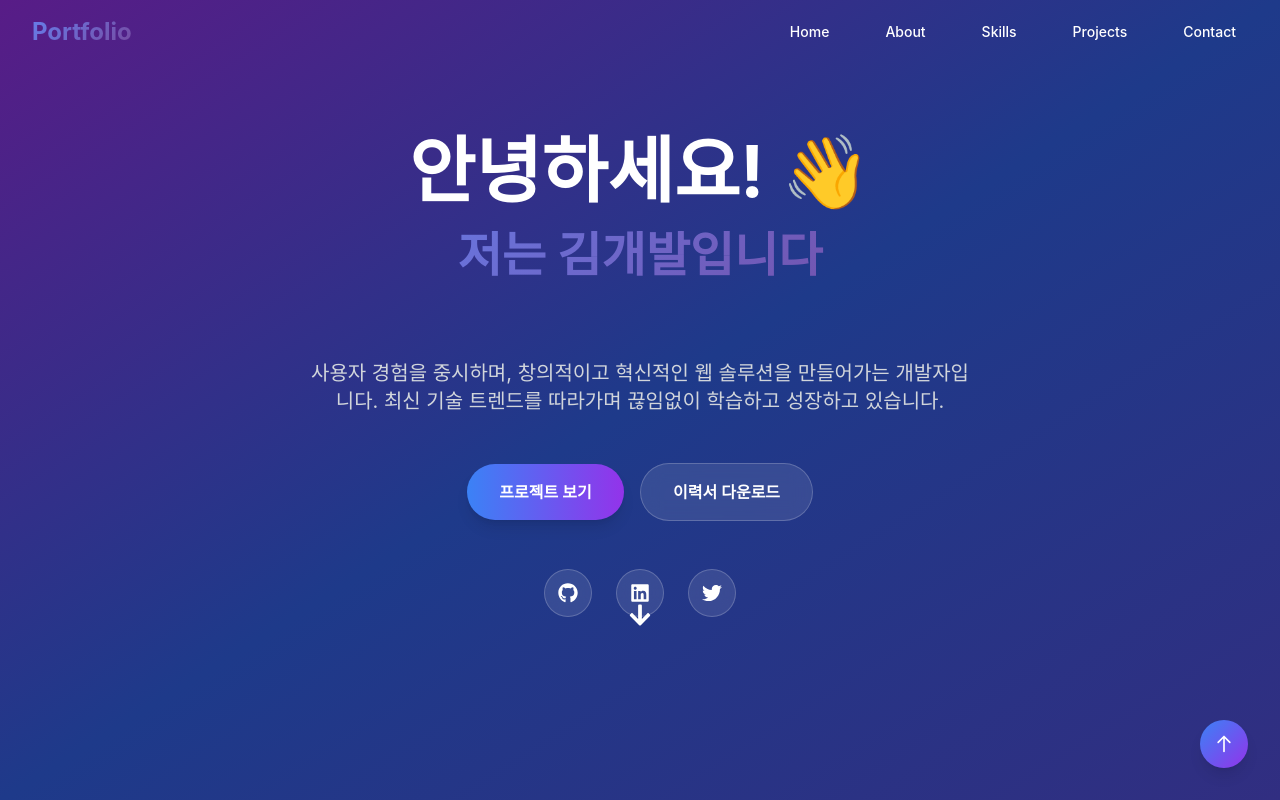
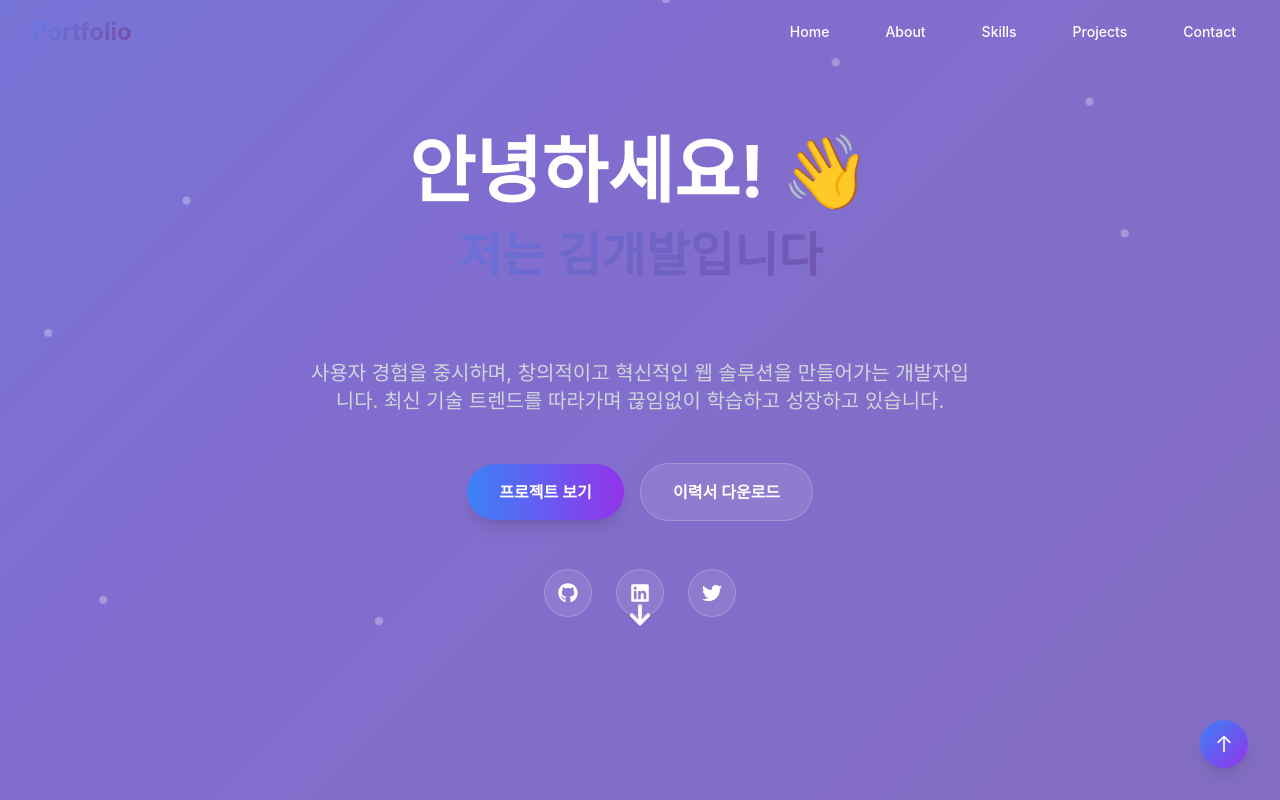
Before and after one commit to jongjinlim/my_test_portfolio, a React (Create React App) app: page /#/ in a window 1280 px wide. Shown: the top 800 px of the page. Built offline with nearby package versions, Linux system fonts and the light colour scheme.

Commit message:
Restore animations: loading screen, floating particles, hero animations, and typing effects

```diff
--- a/src/App.js
+++ b/src/App.js
@@ -1,4 +1,5 @@
-import React from 'react';
+import React, { useState, useEffect } from 'react';
+import { motion } from 'framer-motion';
 import { HashRouter as Router, Routes, Route } from 'react-router-dom';
 import Navbar from './components/Navbar';
 import Hero from './components/Hero';
@@ -9,6 +10,40 @@ import Contact from './components/Contact';
 import Footer from './components/Footer';
 
 function App() {
+  const [isLoading, setIsLoading] = useState(true);
+
+  useEffect(() => {
+    // 로딩 시간을 1초로 설정
+    const timer = setTimeout(() => {
+      setIsLoading(false);
+    }, 1000);
+
+    return () => clearTimeout(timer);
+  }, []);
+
+  if (isLoading) {
+    return (
+      <div className="min-h-screen flex items-center justify-center bg-gradient-to-br from-purple-900 via-blue-900 to-indigo-900">
+        <motion.div
+          initial={{ opacity: 0, scale: 0.5 }}
+          animate={{ opacity: 1, scale: 1 }}
+          transition={{ duration: 0.5 }}
+          className="text-center"
+        >
+          <div className="w-16 h-16 border-4 border-white border-t-transparent rounded-full animate-spin mx-auto mb-4"></div>
+          <motion.h2
+            initial={{ opacity: 0, y: 20 }}
+            animate={{ opacity: 1, y: 0 }}
+            transition={{ delay: 0.2, duration: 0.5 }}
+            className="text-white text-xl font-semibold"
+          >
+            Loading...
+          </motion.h2>
+        </motion.div>
+      </div>
+    );
+  }
+
   return (
     <Router>
       <div className="App">
--- a/src/components/Hero.js
+++ b/src/components/Hero.js
@@ -1,4 +1,5 @@
 import React, { useState, useEffect } from 'react';
+import { motion } from 'framer-motion';
 import { FaGithub, FaLinkedin, FaTwitter, FaArrowDown } from 'react-icons/fa';
 
 const Hero = () => {
@@ -23,68 +24,143 @@ const Hero = () => {
 
   return (
     <section id="home" className="min-h-screen flex items-center justify-center relative overflow-hidden">
-      {/* Static background instead of animated */}
-      <div className="absolute inset-0 bg-gradient-to-br from-purple-900 via-blue-900 to-indigo-900"></div>
+      {/* Animated background */}
+      <div className="absolute inset-0 animated-gradient opacity-20"></div>
+
+      {/* Floating elements - 눈 내리는 효과 */}
+      <div className="absolute inset-0 overflow-hidden">
+        {[...Array(8)].map((_, i) => (
+          <motion.div
+            key={i}
+            className="absolute w-2 h-2 bg-white rounded-full opacity-30"
+            animate={{
+              x: [0, 50, 0],
+              y: [0, -50, 0],
+            }}
+            transition={{
+              duration: 15 + i * 2,
+              repeat: Infinity,
+              ease: "linear",
+            }}
+            style={{
+              left: `${Math.random() * 100}%`,
+              top: `${Math.random() * 100}%`,
+            }}
+          />
+        ))}
+      </div>
 
       <div className="relative z-10 text-center px-4 max-w-4xl mx-auto">
-        {/* Main content - minimal animations */}
-        <div className="mb-8">
-          <h1 className="text-5xl md:text-7xl font-bold text-white mb-6">
+        {/* Main content */}
+        <motion.div
+          initial={{ opacity: 0, y: 30 }}
+          animate={{ opacity: 1, y: 0 }}
+          transition={{ duration: 0.8 }}
+          className="mb-8"
+        >
+          <motion.h1
+            initial={{ opacity: 0, scale: 0.8 }}
+            animate={{ opacity: 1, scale: 1 }}
+            transition={{ duration: 0.8, delay: 0.1 }}
+            className="text-5xl md:text-7xl font-bold text-white mb-6"
+          >
             안녕하세요! 👋
-          </h1>
+          </motion.h1>
 
-          <h2 className="text-3xl md:text-5xl font-bold gradient-text mb-4">
+          <motion.h2
+            initial={{ opacity: 0, scale: 0.8 }}
+            animate={{ opacity: 1, scale: 1 }}
+            transition={{ duration: 0.8, delay: 0.2 }}
+            className="text-3xl md:text-5xl font-bold gradient-text mb-4"
+          >
             저는 <span className="text-white">김개발</span>입니다
-          </h2>
+          </motion.h2>
 
-          <div className="text-xl md:text-2xl text-blue-200 mb-8 h-8">
+          <motion.div
+            initial={{ opacity: 0 }}
+            animate={{ opacity: 1 }}
+            transition={{ duration: 0.8, delay: 0.3 }}
+            className="text-xl md:text-2xl text-blue-200 mb-8 h-8"
+          >
             <span className="typewriter">{texts[currentText]}</span>
-          </div>
+          </motion.div>
 
-          <p className="text-lg md:text-xl text-gray-300 mb-12 max-w-2xl mx-auto leading-relaxed">
+          <motion.p
+            initial={{ opacity: 0, y: 20 }}
+            animate={{ opacity: 1, y: 0 }}
+            transition={{ duration: 0.8, delay: 0.4 }}
+            className="text-lg md:text-xl text-gray-300 mb-12 max-w-2xl mx-auto leading-relaxed"
+          >
             사용자 경험을 중시하며, 창의적이고 혁신적인 웹 솔루션을 만들어가는 개발자입니다.
             최신 기술 트렌드를 따라가며 끊임없이 학습하고 성장하고 있습니다.
-          </p>
-        </div>
+          </motion.p>
+        </motion.div>
 
         {/* CTA Buttons */}
-        <div className="flex flex-col sm:flex-row gap-4 justify-center items-center mb-12">
-          <button className="px-8 py-4 bg-gradient-to-r from-blue-500 to-purple-600 text-white font-semibold rounded-full shadow-lg hover:shadow-xl transition-all duration-300">
+        <motion.div
+          initial={{ opacity: 0, y: 20 }}
+          animate={{ opacity: 1, y: 0 }}
+          transition={{ duration: 0.8, delay: 0.5 }}
+          className="flex flex-col sm:flex-row gap-4 justify-center items-center mb-12"
+        >
+          <motion.button
+            whileHover={{ scale: 1.05 }}
+            whileTap={{ scale: 0.95 }}
+            className="px-8 py-4 bg-gradient-to-r from-blue-500 to-purple-600 text-white font-semibold rounded-full shadow-lg hover:shadow-xl transition-all duration-300"
+          >
             프로젝트 보기
-          </button>
+          </motion.button>
 
-          <button className="px-8 py-4 glass text-white font-semibold rounded-full border border-white/20 hover:bg-white/10 transition-all duration-300">
+          <motion.button
+            whileHover={{ scale: 1.05 }}
+            whileTap={{ scale: 0.95 }}
+            className="px-8 py-4 glass text-white font-semibold rounded-full border border-white/20 hover:bg-white/10 transition-all duration-300"
+          >
             이력서 다운로드
-          </button>
-        </div>
+          </motion.button>
+        </motion.div>
 
         {/* Social Links */}
-        <div className="flex justify-center space-x-6 mb-12">
+        <motion.div
+          initial={{ opacity: 0 }}
+          animate={{ opacity: 1 }}
+          transition={{ duration: 0.8, delay: 0.6 }}
+          className="flex justify-center space-x-6 mb-12"
+        >
           {[
             { icon: FaGithub, href: "#", label: "GitHub" },
             { icon: FaLinkedin, href: "#", label: "LinkedIn" },
             { icon: FaTwitter, href: "#", label: "Twitter" },
-          ].map((social) => (
-            <a
+          ].map((social, index) => (
+            <motion.a
               key={social.label}
               href={social.href}
+              whileHover={{ scale: 1.1, y: -3 }}
+              whileTap={{ scale: 0.9 }}
               className="w-12 h-12 glass rounded-full flex items-center justify-center text-white hover:text-blue-300 transition-colors duration-300"
               aria-label={social.label}
             >
               <social.icon size={20} />
-            </a>
+            </motion.a>
           ))}
-        </div>
+        </motion.div>
 
         {/* Scroll indicator */}
-        <div className="absolute bottom-8 left-1/2 transform -translate-x-1/2">
-          <button
+        <motion.div
+          initial={{ opacity: 0 }}
+          animate={{ opacity: 1 }}
+          transition={{ duration: 0.8, delay: 0.7 }}
+          className="absolute bottom-8 left-1/2 transform -translate-x-1/2"
+        >
+          <motion.button
             onClick={scrollToAbout}
+            animate={{ y: [0, 8, 0] }}
+            transition={{ duration: 2, repeat: Infinity }}
             className="text-white hover:text-blue-300 transition-colors duration-300"
           >
             <FaArrowDown size={24} />
-          </button>
-        </div>
+          </motion.button>
+        </motion.div>
       </div>
     </section>
   );
--- a/src/index.css
+++ b/src/index.css
@@ -60,7 +60,7 @@ body {
   background-clip: text;
 }
 
-/* Animated gradient background - 최적화 */
+/* Animated gradient background */
 .animated-gradient {
   background: linear-gradient(-45deg, #ee7752, #e73c7e, #23a6d5, #23d5ab);
   background-size: 400% 400%;
@@ -79,7 +79,7 @@ body {
   }
 }
 
-/* Floating animation - 최적화 */
+/* Floating animation */
 .floating {
   animation: floating 4s ease-in-out infinite;
 }
@@ -93,17 +93,31 @@ body {
   }
 }
 
-/* Typewriter effect - 최적화 */
+/* Typewriter effect with cursor */
 .typewriter {
   display: inline-block;
   overflow: hidden;
+  border-right: 2px solid #fff;
   white-space: nowrap;
-  animation: typing 2s steps(40, end);
+  animation: typing 3s steps(40, end), blink-caret 0.75s step-end infinite;
 }
 
 @keyframes typing {
-  from { width: 0; }
-  to { width: 100%; }
+  from {
+    width: 0;
+  }
+  to {
+    width: 100%;
+  }
+}
+
+@keyframes blink-caret {
+  from, to {
+    border-color: transparent;
+  }
+  50% {
+    border-color: #fff;
+  }
 }
 
 /* 성능 최적화를 위한 will-change 속성 */
@@ -139,5 +153,6 @@ html {
 @media (max-width: 768px) {
   .typewriter {
     animation: none;
+    border-right: none;
   }
 }
```
